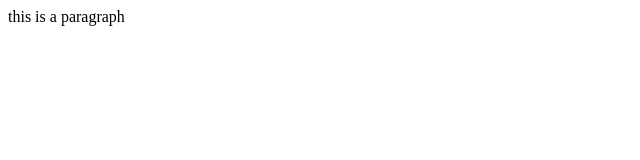
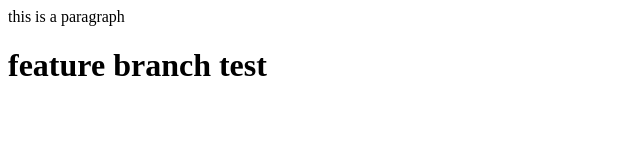
Before and after one commit to aditya882533/Demo, a plain HTML site: page index.html in a window 1280 px wide. Shown: the whole page, without its empty margins (0-640 px from the left). Drawn offline with Linux system fonts and the light colour scheme.

Commit message:
branch test

```diff
--- a/index.html
+++ b/index.html
@@ -1 +1,2 @@
 <P>this is a paragraph</P>
+<h1>feature branch test</h1>
```
